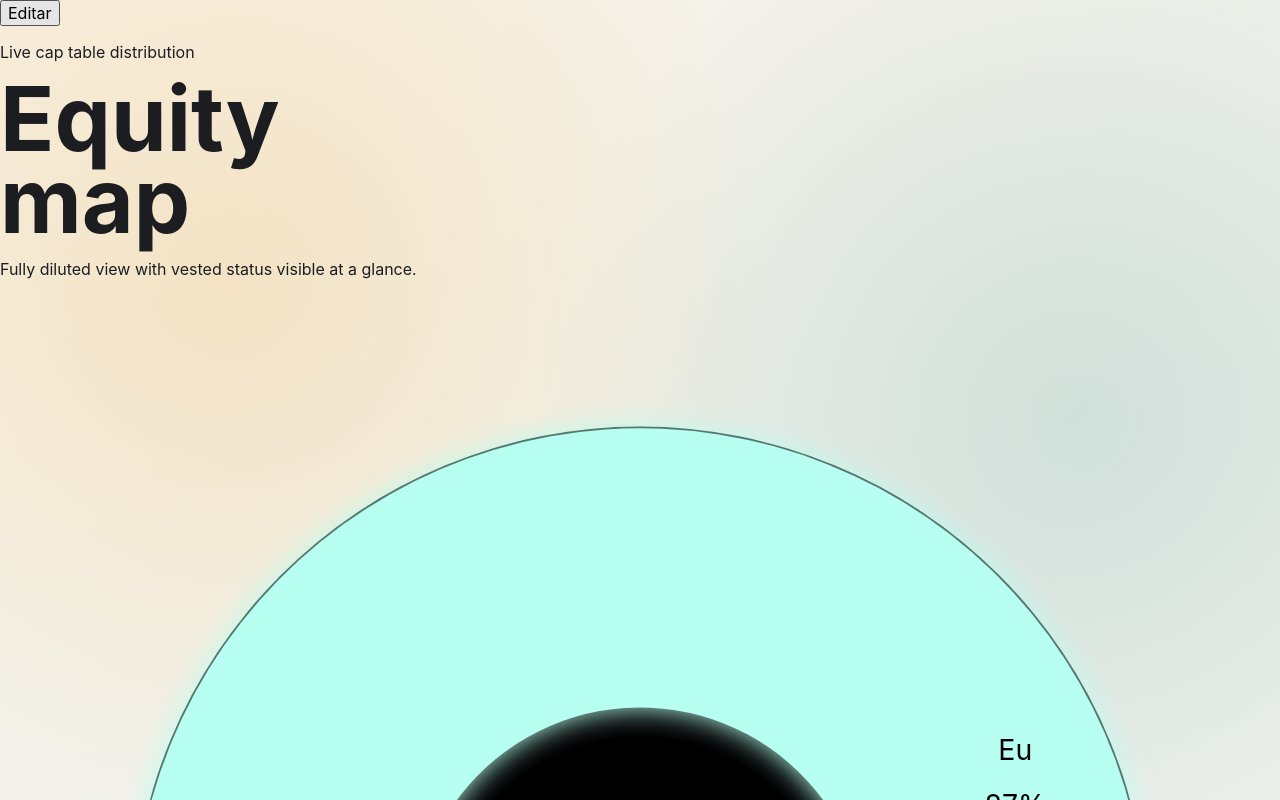
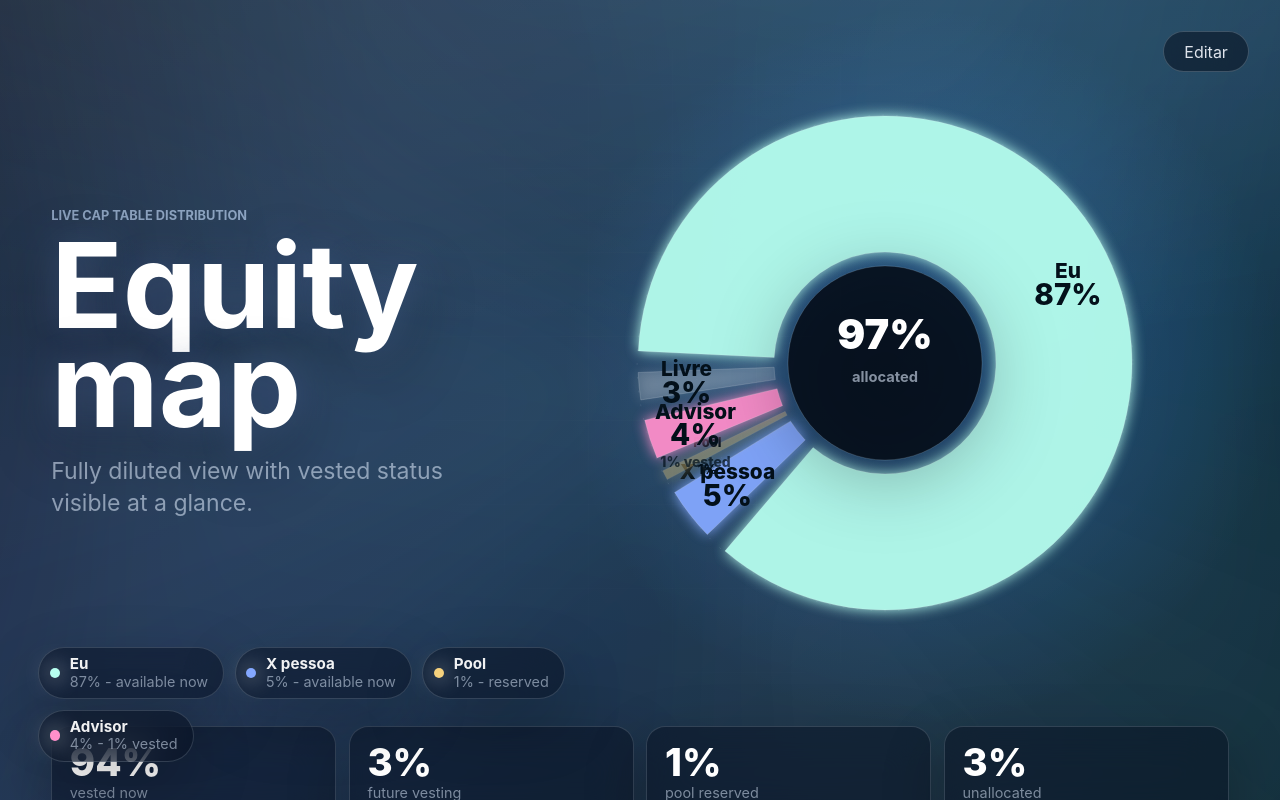
Before and after one commit to 1250750/cap-table-distribution, a Next.js app: page / in a window 1280 px wide. Shown: the top 800 px of the page. Built offline with nearby package versions, Linux system fonts and the light colour scheme.

Commit message:
Restyle cap table for display mode

```diff
--- a/app/globals.css
+++ b/app/globals.css
@@ -1,213 +1,492 @@
 :root {
-  color-scheme: light;
-  --ink: #1c1d20;
-  --muted: #72706a;
-  --line: rgba(28, 29, 32, 0.12);
-  --panel: rgba(255, 255, 255, 0.78);
-  --shadow: 0 24px 80px rgba(31, 30, 25, 0.12);
+  color-scheme: dark;
+  background: #020712;
+  color: #f5f8ff;
+  font-family:
+    Inter, ui-sans-serif, system-ui, -apple-system, BlinkMacSystemFont, "Segoe UI",
+    sans-serif;
 }
 
-* { box-sizing: border-box; }
+* {
+  box-sizing: border-box;
+}
+
+html,
+body {
+  min-height: 100%;
+  margin: 0;
+}
 
 body {
-  margin: 0;
-  min-height: 100vh;
-  background:
-    radial-gradient(circle at 18% 16%, rgba(242, 185, 90, 0.26), transparent 30%),
-    radial-gradient(circle at 84% 24%, rgba(88, 151, 143, 0.2), transparent 32%),
-    linear-gradient(145deg, #f8f2e7 0%, #eef1ed 48%, #f8f5ef 100%);
-  color: var(--ink);
-  font-family: Inter, ui-sans-serif, system-ui, -apple-system, BlinkMacSystemFont, "Segoe UI", sans-serif;
+  background: #020712;
 }
 
-button, input, select { font: inherit; }
-
-.app {
-  display: grid;
-  grid-template-columns: minmax(360px, 0.9fr) minmax(520px, 1.1fr);
-  gap: 18px;
-  min-height: 100vh;
-  padding: 20px;
+button,
+input,
+select {
+  font: inherit;
 }
 
-.visual-panel, .editor-panel {
-  border: 1px solid var(--line);
-  background: var(--panel);
-  box-shadow: var(--shadow);
-  backdrop-filter: blur(22px);
+button {
+  cursor: pointer;
 }
 
-.visual-panel {
-  display: flex;
-  flex-direction: column;
-  justify-content: space-between;
-  border-radius: 8px;
-  padding: 28px;
+.cap-screen {
+  position: relative;
+  min-height: 100svh;
+  overflow: hidden;
+  display: grid;
+  grid-template-columns: minmax(18rem, 0.75fr) minmax(30rem, 1.25fr);
+  grid-template-rows: 1fr auto;
+  gap: clamp(1.6rem, 4vw, 4rem);
+  align-items: center;
+  padding: clamp(1.5rem, 4vw, 4.5rem);
+  background:
+    linear-gradient(180deg, rgba(255, 255, 255, 0.045), transparent 38%),
+    radial-gradient(circle at 72% 42%, rgba(58, 130, 255, 0.3), transparent 34%),
+    linear-gradient(145deg, #030711 0%, #071529 52%, #020611 100%);
 }
 
-.editor-panel {
-  overflow: hidden;
-  border-radius: 8px;
-  padding: 24px;
+.cap-screen::before,
+.cap-screen::after {
+  content: "";
+  position: fixed;
+  pointer-events: none;
+  inset: -34%;
+  z-index: 0;
+  filter: blur(58px);
+  mix-blend-mode: screen;
+}
+
+.cap-screen::before {
+  background:
+    linear-gradient(112deg, transparent 12%, rgba(132, 168, 255, 0.22) 34%, transparent 62%),
+    linear-gradient(246deg, transparent 16%, rgba(74, 238, 255, 0.18) 46%, transparent 72%),
+    linear-gradient(180deg, rgba(255, 255, 255, 0.08), transparent 45%);
+  background-size: 150% 150%;
+  opacity: 0.9;
+  animation: ambient-drift 18s ease-in-out infinite alternate;
+}
+
+.cap-screen::after {
+  inset: -46%;
+  background: conic-gradient(
+    from 210deg at 50% 50%,
+    transparent 0deg,
+    rgba(134, 200, 255, 0.15) 58deg,
+    transparent 122deg,
+    rgba(9, 85, 180, 0.2) 186deg,
+    transparent 252deg,
+    rgba(255, 255, 255, 0.08) 316deg,
+    transparent 360deg
+  );
+  opacity: 0.64;
+  animation: ambient-sweep 26s ease-in-out infinite alternate;
+}
+
+.ambient-grid {
+  position: fixed;
+  inset: 0;
+  z-index: 0;
+  pointer-events: none;
+  opacity: 0.24;
+  background-image:
+    linear-gradient(rgba(255, 255, 255, 0.07) 1px, transparent 1px),
+    linear-gradient(90deg, rgba(255, 255, 255, 0.07) 1px, transparent 1px);
+  background-size: 84px 84px;
+  mask-image: radial-gradient(circle at 58% 45%, black, transparent 70%);
+}
+
+.hero-panel,
+.chart-stage,
+.metric-strip,
+.legend-dock,
+.edit-trigger {
+  position: relative;
+  z-index: 1;
+}
+
+.edit-trigger {
+  position: fixed;
+  top: clamp(1.2rem, 2.4vw, 2.2rem);
+  right: clamp(1.2rem, 2.4vw, 2.2rem);
+  z-index: 5;
+  min-width: 5.4rem;
+  height: 2.6rem;
+  border: 1px solid rgba(220, 240, 255, 0.22);
+  border-radius: 999px;
+  background: rgba(6, 15, 30, 0.55);
+  color: rgba(245, 248, 255, 0.9);
+  backdrop-filter: blur(18px);
+}
+
+.hero-panel {
+  align-self: center;
+  max-width: 31rem;
+}
+
+.status-line {
+  margin: 0 0 0.85rem;
+  color: rgba(200, 224, 255, 0.62);
+  font-size: clamp(0.78rem, 1vw, 0.95rem);
+  font-weight: 700;
+  letter-spacing: 0;
+  text-transform: uppercase;
+}
+
+h1,
+h2 {
+  margin: 0;
+  letter-spacing: 0;
+}
+
+h1 {
+  max-width: 12ch;
+  color: #fff;
+  font-size: clamp(4.6rem, 9.2vw, 11.5rem);
+  font-weight: 720;
+  line-height: 0.84;
+  text-shadow:
+    0 0 2.2rem rgba(132, 168, 255, 0.22),
+    0 1.2rem 4rem rgba(0, 0, 0, 0.45);
+}
+
+.subtitle {
+  max-width: 28rem;
+  margin: clamp(1rem, 2vw, 1.4rem) 0 0;
+  color: rgba(225, 238, 255, 0.55);
+  font-size: clamp(1rem, 1.8vw, 1.45rem);
+  line-height: 1.35;
+}
+
+.chart-stage {
+  display: grid;
+  place-items: center;
+  min-width: 0;
+}
+
+.equity-chart {
+  width: min(72vw, 720px);
+  max-height: min(78svh, 720px);
+  overflow: visible;
+}
+
+.chart-orbit {
+  fill: none;
+  stroke: rgba(220, 240, 255, 0.12);
+  stroke-width: 1;
+  stroke-dasharray: 2 14;
+}
+
+.chart-orbit-two {
+  stroke: rgba(220, 240, 255, 0.08);
+  stroke-dasharray: 1 18;
+}
+
+.slice path {
+  stroke: rgba(255, 255, 255, 0.2);
+  stroke-width: 1;
+  opacity: 0.94;
+}
+
+.slice-pool path {
+  opacity: 0.38;
+}
+
+.slice-label,
+.slice-value,
+.slice-vesting {
+  pointer-events: none;
+  fill: #03101a;
+  font-weight: 850;
+  letter-spacing: 0;
+}
+
+.slice-label {
+  font-size: 24px;
+}
+
+.slice-value {
+  font-size: 34px;
+}
+
+.slice-vesting {
+  fill: rgba(3, 16, 26, 0.72);
+  font-size: 16px;
+  font-weight: 780;
+}
+
+.slice-label-small {
+  font-size: 15px;
+}
+
+.chart-core {
+  fill: rgba(3, 9, 19, 0.84);
+  stroke: rgba(210, 234, 255, 0.2);
+  stroke-width: 1;
+  filter: drop-shadow(0 1rem 2.8rem rgba(0, 0, 0, 0.36));
+}
+
+.core-number {
+  fill: #ffffff;
+  font-size: 48px;
+  font-weight: 860;
+}
+
+.core-label {
+  fill: rgba(225, 238, 255, 0.58);
+  font-size: 17px;
+  font-weight: 700;
+}
+
+.metric-strip {
+  grid-column: 1 / -1;
+  display: grid;
+  grid-template-columns: repeat(4, minmax(0, 1fr));
+  gap: 0.8rem;
+}
+
+.metric-strip div,
+.dock-pill,
+.editor-drawer {
+  border: 1px solid rgba(220, 240, 255, 0.16);
+  background: rgba(5, 14, 31, 0.48);
+  box-shadow: 0 1.4rem 4rem rgba(0, 0, 0, 0.24);
+  backdrop-filter: blur(20px);
+}
+
+.metric-strip div {
+  min-height: 6rem;
+  border-radius: 1.2rem;
+  padding: 1rem 1.1rem;
+}
+
+.metric-strip span {
+  display: block;
+  color: #fff;
+  font-size: clamp(1.8rem, 3vw, 3rem);
+  font-weight: 820;
+  line-height: 1;
+}
+
+.metric-strip small,
+.dock-pill small {
+  color: rgba(225, 238, 255, 0.52);
+  font-size: 0.9rem;
+}
+
+.legend-dock {
+  position: fixed;
+  left: clamp(1.2rem, 3vw, 2.8rem);
+  bottom: clamp(1.2rem, 3vw, 2.8rem);
+  width: min(36rem, calc(100vw - 2.4rem));
+  display: flex;
+  flex-wrap: wrap;
+  gap: 0.65rem;
+}
+
+.dock-pill {
+  display: grid;
+  grid-template-columns: 0.65rem auto;
+  column-gap: 0.6rem;
+  row-gap: 0.08rem;
+  align-items: center;
+  min-height: 3.2rem;
+  border-radius: 999px;
+  padding: 0.52rem 0.95rem 0.52rem 0.65rem;
+}
+
+.dock-pill span {
+  grid-row: span 2;
+  width: 0.65rem;
+  height: 0.65rem;
+  border-radius: 50%;
+  box-shadow: 0 0 1.4rem currentColor;
+}
+
+.dock-pill strong {
+  color: rgba(255, 255, 255, 0.94);
+  font-size: 0.95rem;
+  line-height: 1;
+}
+
+.editor-backdrop {
+  position: fixed;
+  inset: 0;
+  z-index: 10;
+  display: flex;
+  justify-content: flex-end;
+  background: rgba(0, 5, 14, 0.5);
+  backdrop-filter: blur(8px);
+}
+
+.editor-drawer {
+  width: min(48rem, 100vw);
+  height: 100%;
+  overflow: auto;
+  border-radius: 1.4rem 0 0 1.4rem;
+  padding: clamp(1rem, 3vw, 2rem);
 }
 
 .editor-head {
   display: flex;
   align-items: flex-start;
   justify-content: space-between;
-  gap: 18px;
+  gap: 1rem;
+  margin-bottom: 1.2rem;
 }
 
-.topbar { display: grid; gap: 18px; }
-
-.eyebrow {
-  margin: 0 0 8px;
-  color: #8b5f2c;
-  font-size: 0.74rem;
-  font-weight: 800;
-  letter-spacing: 0;
-  text-transform: uppercase;
+.editor-head button,
+.add-button,
+.editor-row button {
+  border: 1px solid rgba(220, 240, 255, 0.18);
+  border-radius: 999px;
+  background: rgba(255, 255, 255, 0.08);
+  color: #f5f8ff;
+  padding: 0.7rem 1rem;
 }
 
-h1, h2 { margin: 0; letter-spacing: 0; }
-h1 { max-width: 420px; font-size: clamp(2.5rem, 7vw, 5.6rem); line-height: 0.92; }
-h2 { font-size: 1.5rem; }
-
-.mode-toggle {
+.editor-list {
   display: grid;
-  grid-template-columns: 1fr 1fr;
-  width: min(100%, 360px);
-  overflow: hidden;
-  border: 1px solid var(--line);
-  border-radius: 8px;
-  background: rgba(255, 255, 255, 0.62);
+  gap: 0.75rem;
 }
 
-.mode-button {
-  min-height: 42px;
-  border: 0;
-  border-right: 1px solid var(--line);
-  background: transparent;
-  color: var(--muted);
-  cursor: pointer;
+.editor-row {
+  display: grid;
+  grid-template-columns: 1.2fr 0.9fr 0.65fr 0.8fr 1fr 0.65fr auto;
+  gap: 0.55rem;
+  align-items: center;
+  padding: 0.7rem;
+  border: 1px solid rgba(220, 240, 255, 0.12);
+  border-radius: 1rem;
+  background: rgba(255, 255, 255, 0.045);
 }
 
-.mode-button:last-child { border-right: 0; }
-.mode-button.active { background: #1f2b2a; color: white; }
-
-.chart-grid {
-  display: grid;
-  grid-template-columns: minmax(260px, 1fr) 170px;
-  gap: 26px;
-  align-items: center;
-  margin: 42px 0 24px;
+input,
+select {
+  width: 100%;
+  min-width: 0;
+  height: 2.55rem;
+  border: 1px solid rgba(220, 240, 255, 0.14);
+  border-radius: 0.8rem;
+  background: rgba(2, 8, 18, 0.72);
+  color: #f5f8ff;
+  padding: 0 0.75rem;
 }
 
-.donut-wrap {
-  position: relative;
-  width: min(58vh, 100%);
-  max-width: 560px;
-  aspect-ratio: 1;
-  margin: 0 auto;
+input:disabled {
+  opacity: 0.4;
 }
 
-.donut {
-  width: 100%;
-  height: 100%;
-  border-radius: 50%;
-  box-shadow: inset 0 0 0 1px rgba(255, 255, 255, 0.75), 0 30px 70px rgba(35, 34, 28, 0.18);
+.checkline {
+  display: flex;
+  align-items: center;
+  gap: 0.45rem;
+  color: rgba(225, 238, 255, 0.72);
+  font-size: 0.9rem;
 }
 
-.donut::after {
-  position: absolute;
-  inset: 22%;
-  border-radius: 50%;
-  background: rgba(250, 248, 243, 0.93);
-  box-shadow: inset 0 0 0 1px var(--line);
-  content: "";
+.checkline input {
+  width: 1rem;
+  height: 1rem;
+  accent-color: #84a8ff;
 }
 
-.donut-center {
-  position: absolute;
-  inset: 34%;
-  z-index: 1;
-  display: grid;
-  place-content: center;
-  text-align: center;
+.add-button {
+  width: 100%;
+  margin-top: 0.9rem;
 }
 
-.donut-center span {
-  font-size: clamp(2.1rem, 5vw, 4.2rem);
-  font-weight: 850;
-  line-height: 1;
+@keyframes ambient-drift {
+  from {
+    background-position: 0% 40%;
+    transform: translate3d(-3%, -2%, 0) scale(1.08);
+  }
+
+  to {
+    background-position: 100% 58%;
+    transform: translate3d(3%, 2%, 0) scale(1.12);
+  }
 }
 
-.donut-center small, .summary small, .legend small, .insights small { color: var(--muted); }
-.summary { display: grid; gap: 10px; }
-.summary div, .insight { border: 1px solid var(--line); border-radius: 8px; background: rgba(255, 255, 255, 0.58); padding: 14px; }
-.summary span { display: block; font-size: 1.7rem; font-weight: 800; }
+@keyframes ambient-sweep {
+  from {
+    transform: translate3d(4%, -2%, 0) rotate(-7deg) scale(1.1);
+  }
 
-.legend { display: grid; grid-template-columns: repeat(2, minmax(0, 1fr)); gap: 10px; }
-.legend-item { display: grid; grid-template-columns: 12px 1fr auto; gap: 10px; align-items: center; min-width: 0; border-top: 1px solid var(--line); padding-top: 10px; }
-.swatch { width: 12px; height: 12px; border-radius: 50%; }
-.legend strong, .legend small { display: block; overflow: hidden; text-overflow: ellipsis; white-space: nowrap; }
-
-.icon-button {
-  display: grid;
-  place-items: center;
-  width: 42px;
-  height: 42px;
-  border: 1px solid var(--line);
-  border-radius: 8px;
-  background: #1f2b2a;
-  color: white;
-  font-size: 1.5rem;
-  cursor: pointer;
+  to {
+    transform: translate3d(-4%, 3%, 0) rotate(10deg) scale(1.16);
+  }
 }
 
-.table-shell { overflow-x: auto; margin-top: 20px; border: 1px solid var(--line); border-radius: 8px; }
-table { width: 100%; min-width: 780px; border-collapse: collapse; background: rgba(255, 255, 255, 0.54); }
-th, td { border-bottom: 1px solid var(--line); padding: 10px; text-align: left; vertical-align: middle; }
-th { color: var(--muted); font-size: 0.72rem; text-transform: uppercase; }
-tbody tr:last-child td { border-bottom: 0; }
+@media (max-width: 980px) {
+  .cap-screen {
+    grid-template-columns: 1fr;
+    align-items: start;
+    padding-top: 5rem;
+  }
 
-input, select {
-  width: 100%;
-  height: 38px;
-  border: 1px solid rgba(28, 29, 32, 0.14);
-  border-radius: 8px;
-  background: rgba(255, 255, 255, 0.74);
-  color: var(--ink);
-  padding: 0 10px;
+  .hero-panel {
+    max-width: none;
+    text-align: center;
+  }
+
+  h1 {
+    max-width: none;
+    font-size: clamp(4rem, 18vw, 8rem);
+  }
+
+  .subtitle {
+    margin-inline: auto;
+  }
+
+  .equity-chart {
+    width: min(94vw, 680px);
+  }
+
+  .metric-strip {
+    grid-template-columns: repeat(2, minmax(0, 1fr));
+    padding-bottom: 8rem;
+  }
 }
 
-input[type="checkbox"] { width: 18px; height: 18px; accent-color: #1f2b2a; }
-.number-input { max-width: 92px; }
+@media (max-width: 680px) {
+  .cap-screen {
+    gap: 1.2rem;
+    padding: 4.8rem 0.85rem 1rem;
+  }
 
-.delete-button {
-  width: 34px;
-  height: 34px;
-  border: 1px solid rgba(159, 59, 52, 0.24);
-  border-radius: 8px;
-  background: rgba(159, 59, 52, 0.08);
-  color: #9f3b34;
-  cursor: pointer;
+  .slice-label {
+    font-size: 17px;
+  }
+
+  .slice-value {
+    font-size: 24px;
+  }
+
+  .slice-vesting,
+  .slice-label-small {
+    font-size: 12px;
+  }
+
+  .metric-strip {
+    grid-template-columns: 1fr;
+  }
+
+  .legend-dock {
+    position: relative;
+    left: auto;
+    bottom: auto;
+    grid-column: 1 / -1;
+    width: 100%;
+    padding-bottom: 1rem;
+  }
+
+  .editor-row {
+    grid-template-columns: 1fr 1fr;
+  }
+
+  .editor-drawer {
+    border-radius: 0;
+  }
 }
-
-.insights { display: grid; grid-template-columns: repeat(3, minmax(0, 1fr)); gap: 10px; margin-top: 14px; }
-.insight strong { display: block; font-size: 1.25rem; }
-.muted-row { opacity: 0.68; }
-
-@media (max-width: 980px) {
-  .app { grid-template-columns: 1fr; }
-  .visual-panel { min-height: auto; }
-}
-
-@media (max-width: 640px) {
-  .app { padding: 10px; }
-  .visual-panel, .editor-panel { padding: 18px; }
-  .topbar, .editor-head, .chart-grid { grid-template-columns: 1fr; display: grid; }
-  .mode-toggle { min-width: 0; width: 100%; }
-  .chart-grid { gap: 18px; }
-  .summary, .legend, .insights { grid-template-columns: 1fr; }
-}
```
